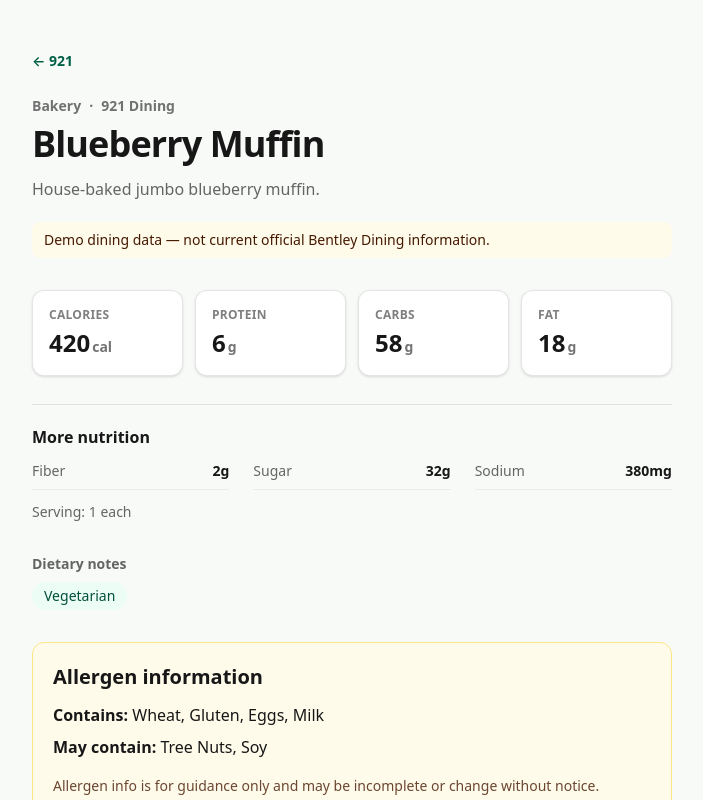
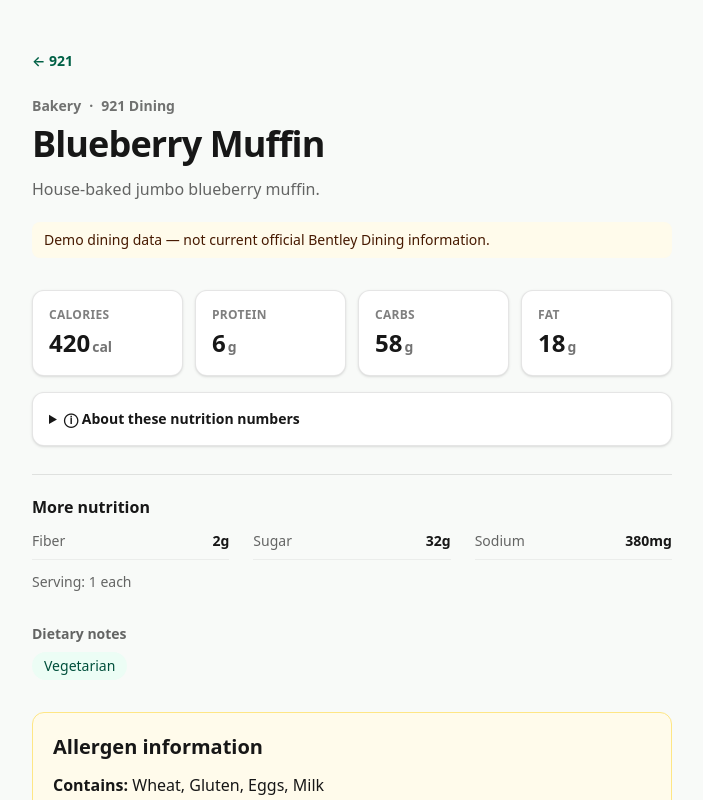
Before and after one commit to JamoV18/Bentley-Fuel, a Next.js app: page /meals/item-921-blueberry-muffin in a window 1280 px wide. Shown: the top 800 px of the page, without its empty margins (288-991 px from the left). Built offline with nearby package versions, Linux system fonts and the light colour scheme.

Commit message:
Add nutrition source transparency to meal details

```diff
--- a/src/app/meals/[menuItemId]/page.tsx
+++ b/src/app/meals/[menuItemId]/page.tsx
@@ -93,6 +93,10 @@ export default async function MealPage({ params }: { params: Promise<{ menuItemI
               </div>
             ))}
           </dl>
+          <details className="mt-4 rounded-xl border border-black/10 bg-white p-4 shadow-sm">
+            <summary className="cursor-pointer text-sm font-semibold">ⓘ About these nutrition numbers</summary>
+            <p className="mt-2 text-xs leading-relaxed text-black/60">Nutrition information is based on Bentley Dining/Chartwells menu data when available and standardized serving estimates where exact portions are not published. Actual portions and preparation may vary.</p>
+          </details>
           {extraNutrition.length > 0 && (
             <div className="mt-7 border-t border-black/10 pt-5">
               <h2 className="font-bold">More nutrition</h2>
```
